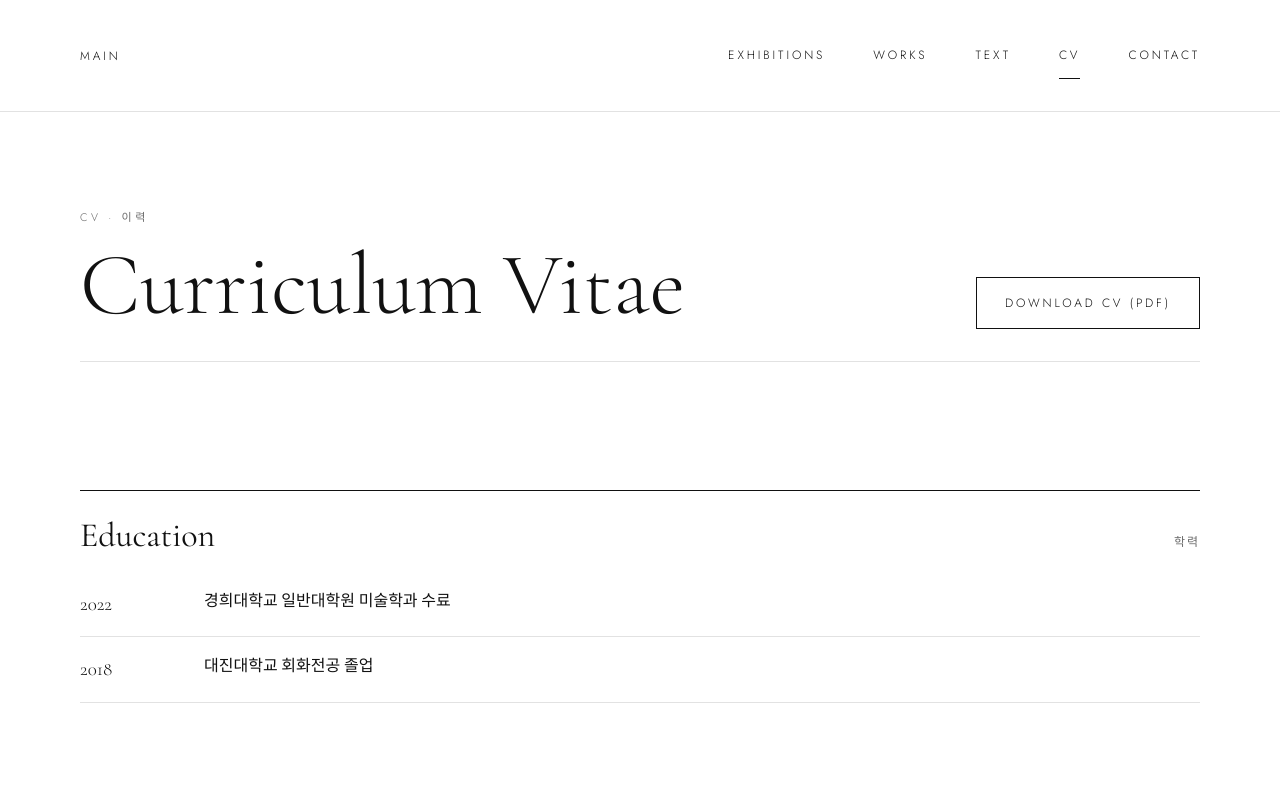
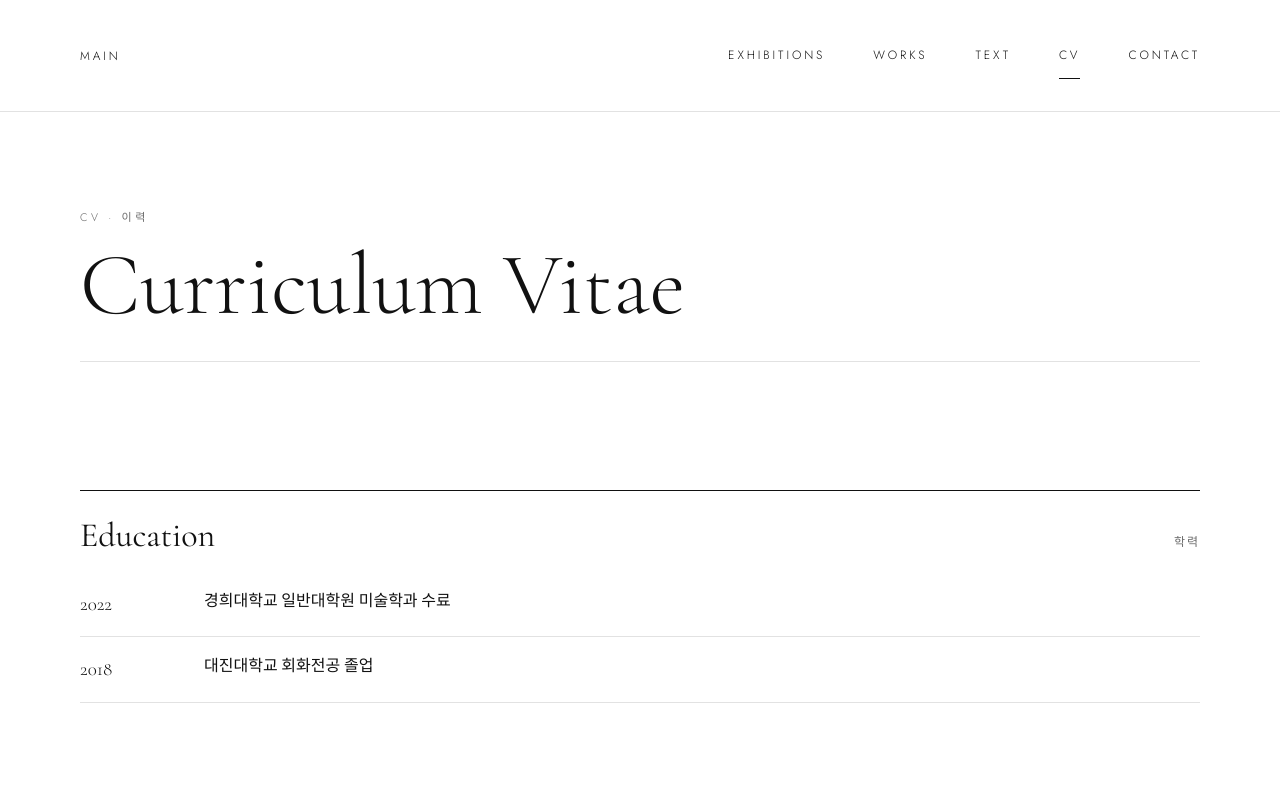
Before and after one commit to rladmsdn4908-droid/rladmsdn4908-droid.github.io, a plain HTML site: page cv.html in a window 1280 px wide. Shown: the top 800 px of the page. Drawn offline with nearby package versions, Linux system fonts and the light colour scheme.

Commit message:
CV PDF 다운로드 버튼 삭제
Co-Authored-By: Claude Opus 5.5 <noreply@anthropic.com>
Claude-Session: https://claude.ai/code/session_01RcwFJ4ppBppPf8Qumxyi33

```diff
--- a/cv.html
+++ b/cv.html
@@ -42,7 +42,6 @@ a{color:#111111;text-decoration:none}a:hover{color:#6B6B6B}
         <span style="font-family: 'Jost', sans-serif; font-size: 11px; letter-spacing: 0.32em; color: #6B6B6B">CV · 이력</span>
         <h1 style="margin: 0; font-family: 'Cormorant Garamond', serif; font-weight: 300; font-size: 88px; line-height: 1">Curriculum Vitae</h1>
       </div>
-      <a href="#" style="font-family: 'Jost', sans-serif; font-size: 12px; letter-spacing: 0.24em; border: 1px solid #111111; padding: 16px 28px">DOWNLOAD CV (PDF)</a>
     </div>
 
     <!-- CV -->
```
